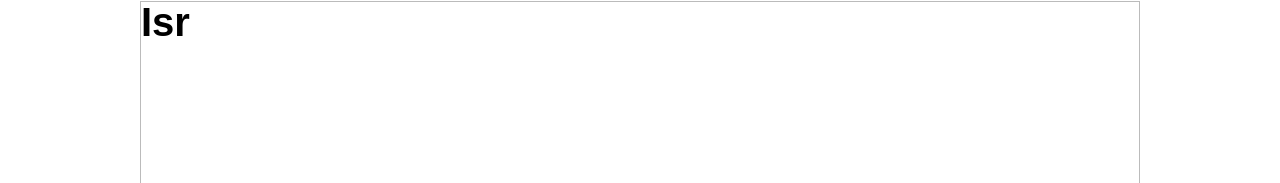
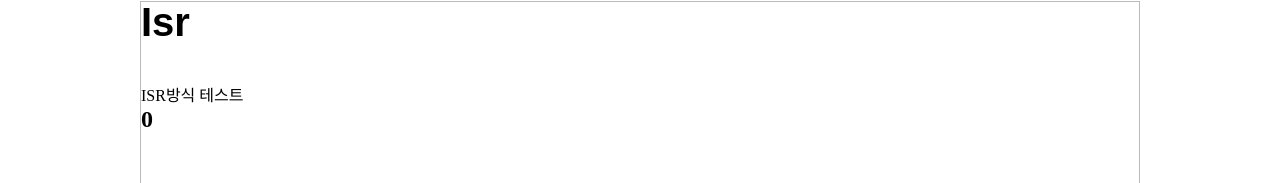
Before and after one commit to jong-jang/next, a Next.js app: page /isr in a window 1280 px wide. Shown: the part 136-319 px from the top of the page. Built offline with nearby package versions, Linux system fonts and the light colour scheme.

Commit message:
isr 설정

```diff
--- a/pages/isr/index.jsx
+++ b/pages/isr/index.jsx
@@ -1,9 +1,22 @@
-function Isr() {
+function Isr({ now }) {
 	return (
 		<>
-			<main></main>
+			<main>
+				<p>ISR방식 테스트</p>
+				<h2>{now}</h2>
+			</main>
 		</>
 	);
 }
 
+// ssg 방식에서 revalidate props 추가
+// 설정시간에 따라 갱신
+export async function getStaticProps() {
+	console.log('isr');
+	return {
+		props: { now: performance.now() },
+		revalidate: 5,
+	};
+}
+
 export default Isr;
```
